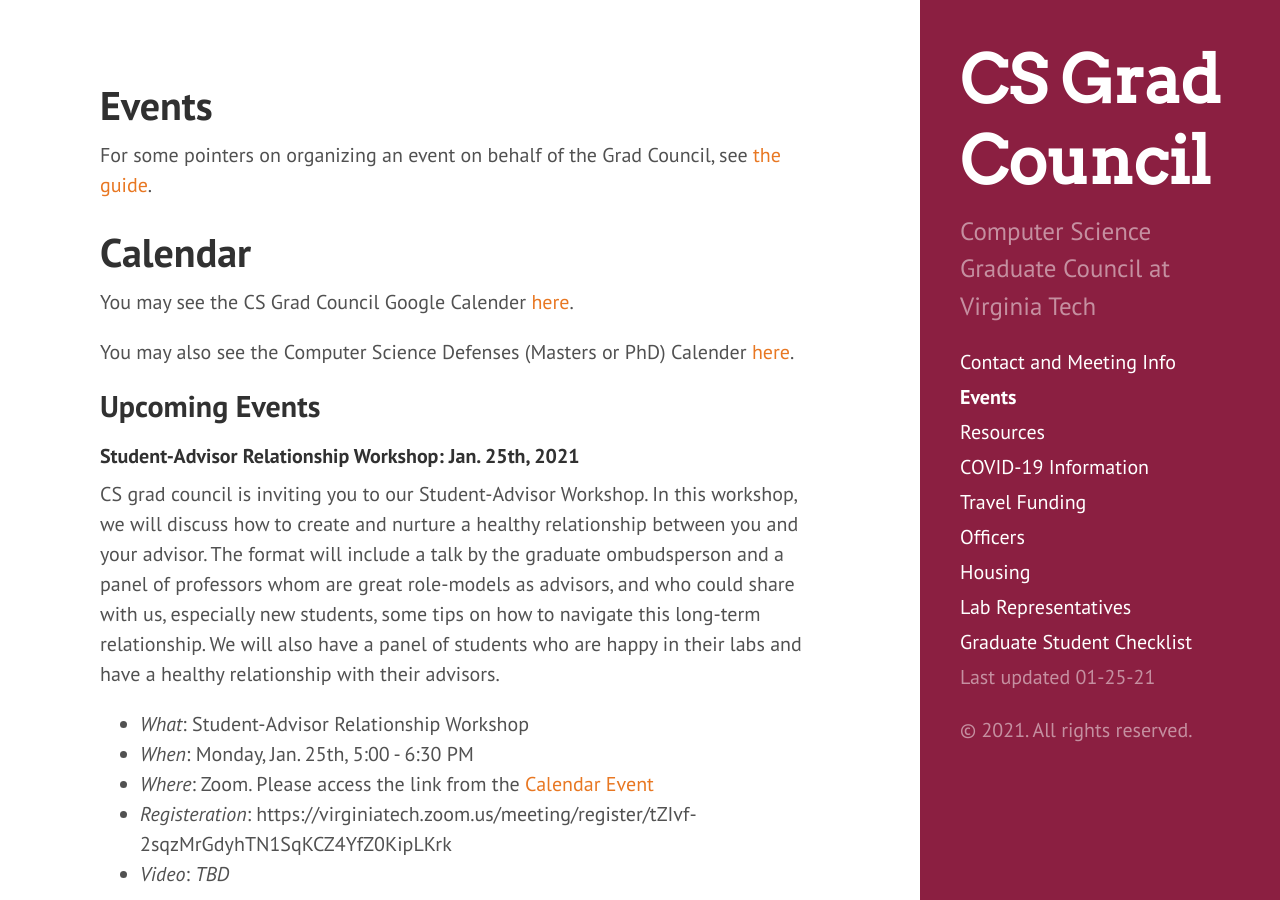
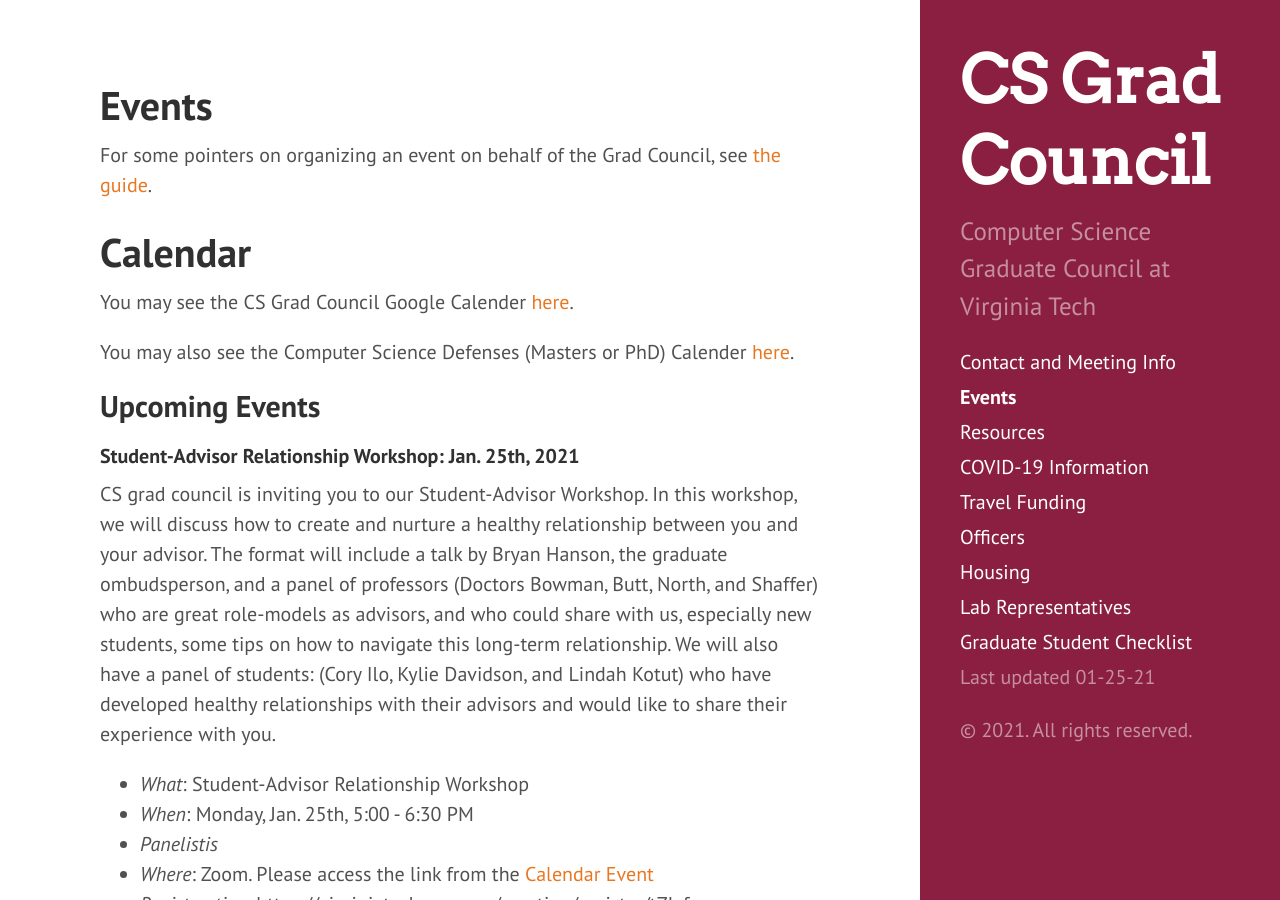
Before and after one commit to CSGraduateCouncil-VirginiaTech/csgc-website, a Jekyll site: the page built from events.md, in a window 1280 px wide and 900 px high. Built offline with Jekyll 4.4.1, drawn with Linux system fonts in a browser that asks for light colours.

Commit message:
Update events.md
update advisor workshop

```diff
--- a/events.md
+++ b/events.md
@@ -14,9 +14,10 @@ You may also see the Computer Science Defenses (Masters or PhD) Calender [here](
 
 ## Upcoming Events
 #### Student-Advisor Relationship Workshop: Jan. 25th, 2021
-CS grad council is inviting you to our Student-Advisor Workshop. In this workshop, we will discuss how to create and nurture a healthy relationship between you and your advisor. The format will include a talk by the graduate ombudsperson and a panel of professors whom are great role-models as advisors, and who could share with us, especially new students, some tips on how to navigate this long-term relationship. We will also have a panel of students who are happy in their labs and have a healthy relationship with their advisors.
+CS grad council is inviting you to our Student-Advisor Workshop. In this workshop, we will discuss how to create and nurture a healthy relationship between you and your advisor. The format will include a talk by Bryan Hanson, the graduate ombudsperson, and a panel of professors (Doctors Bowman, Butt, North, and Shaffer) who are great role-models as advisors, and who could share with us, especially new students, some tips on how to navigate this long-term relationship. We will also have a panel of students: (Cory Ilo, Kylie Davidson, and Lindah Kotut) who have developed healthy relationships with their advisors and would like to share their experience with you.
 - *What*: Student-Advisor Relationship Workshop
 - *When*: Monday, Jan. 25th, 5:00 - 6:30 PM
+- *Panelistis*
 - *Where*: Zoom. Please access the link from the [Calendar Event](https://calendar.google.com/calendar?cid=dnQuZWR1X240bnQ0aGdlNTBrdjdqajFjZDN1NzllaW1rQGdyb3VwLmNhbGVuZGFyLmdvb2dsZS5jb20)
 - *Registeration*: https://virginiatech.zoom.us/meeting/register/tZIvf-2sqzMrGdyhTN1SqKCZ4YfZ0KipLKrk
 - *Video*: *TBD*
```
